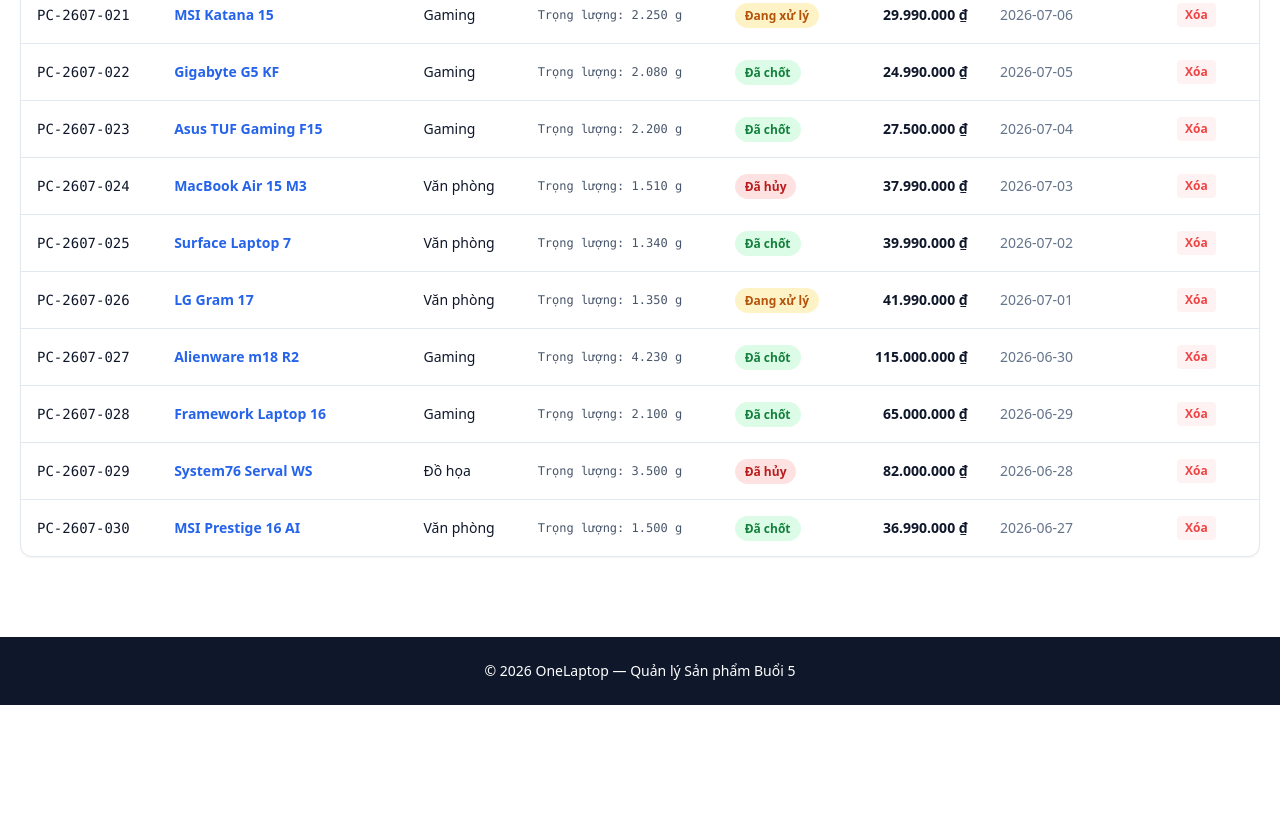
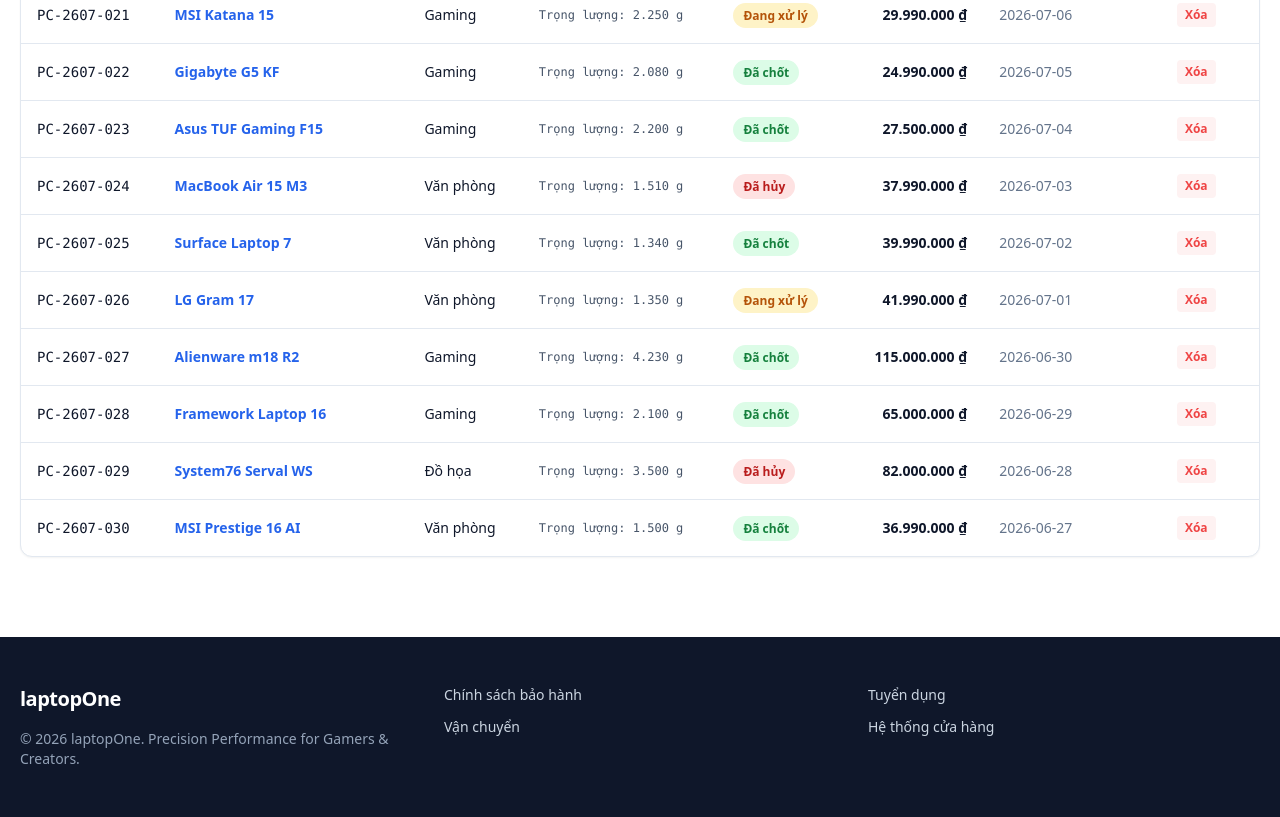
Before and after one commit to KimQuangTu-1303/tkw_2551050234_tu, a website built with Parcel: page records.html in a window 1280 px wide. Shown: the part 1536-2353 px from the top of the page. Before the commit the page ends 2241 px from the top, so only its background shows below. Built offline with nearby package versions, Linux system fonts and the light colour scheme.

Commit message:
hoan thien buoi 5

```diff
--- a/records.html
+++ b/records.html
@@ -84,7 +84,7 @@
                         <th class="p-4">Mã SP</th>
                         <th class="p-4">Tên dòng máy</th>
                         <th class="p-4">Danh mục</th>
-                        <th class="p-4">Cấu hình (CPU / RAM)</th>
+                        <th class="p-4">Khối lượng</th>
                         <th class="p-4">Trạng thái</th>
                         <th class="p-4 text-right">Giá bán</th>
                         <th class="p-4">Ngày cập nhật</th>
@@ -119,8 +119,23 @@
         </tr>
     </template>
 
-    <footer class="bg-slate-900 text-white py-6 mt-10 text-center text-sm text-slate-400">
-        © 2026 OneLaptop — Quản lý Sản phẩm Buổi 5
+   <footer class="bg-slate-900 text-white py-12 mt-10">
+        <div class="max-w-7xl mx-auto px-5 grid grid-cols-1 md:grid-cols-3 gap-8">
+            <div>
+                <a href="#" class="font-extrabold text-xl tracking-tight">
+                    laptop<span class="text-white">One</span>
+                </a>
+                <p class="mt-4 text-sm text-slate-400">© 2026 laptopOne. Precision Performance for Gamers & Creators.</p>
+            </div>
+            <div class="flex flex-col gap-3 text-sm text-slate-300">
+                <a href="#" class="hover:text-white transition-colors">Chính sách bảo hành</a>
+                <a href="#" class="hover:text-white transition-colors">Vận chuyển</a>
+            </div>
+            <div class="flex flex-col gap-3 text-sm text-slate-300">
+                <a href="#" class="hover:text-white transition-colors">Tuyển dụng</a>
+                <a href="#" class="hover:text-white transition-colors">Hệ thống cửa hàng</a>
+            </div>
+        </div>
     </footer>
 
     <script type="module" src="./js/records.js"></script>
```
Also changed, not shown: price.html (+2 -2 lines).
